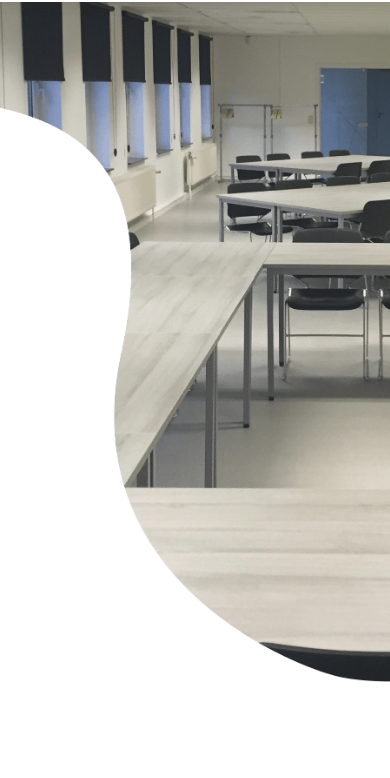
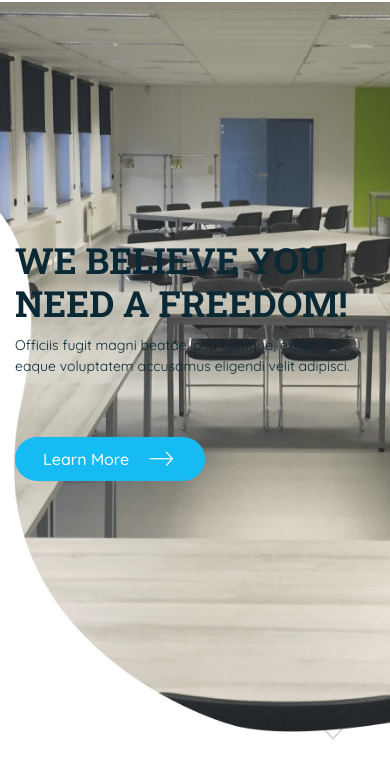
Before and after one commit to muhibbudins/uin-workshop-2018, a website: page index.html in a window 390 px wide. Shown: the part 62-840 px from the top of the page. Drawn offline with nearby package versions, Linux system fonts and the light colour scheme.

Commit message:
Create hero section

```diff
--- a/index.html
+++ b/index.html
@@ -52,6 +52,20 @@
     </div>
   </nav>
 
+  <!-- Hero -->
+  <div class="hero">
+    <div class="container">
+      <div class="hero-title title title-huge">
+        WE BELIEVE YOU NEED A FREEDOM!
+      </div>
+      <div class="hero-description">
+        Officiis fugit magni beatae ipsa cumque, explicabo eaque voluptatem accusamus eligendi velit adipisci.
+      </div>
+      <a class="btn btn-md btn-primary btn-arrow" href="#">Learn More</a>
+      <div class="arrow-divider"></div>
+    </div>
+  </div>
+
   <!-- Import vendor script -->
   <script src="https://cdnjs.cloudflare.com/ajax/libs/jquery/3.3.1/jquery.slim.min.js"></script>
   <script src="https://cdnjs.cloudflare.com/ajax/libs/popper.js/1.14.0/umd/popper.min.js"></script>
--- /dev/null
+++ b/sass/components/_button.scss
@@ -0,0 +1,45 @@
+.btn {
+  position: relative;
+
+  &-primary {
+    background-color: $blue;
+    border: 0;
+    min-width: 200px;
+    padding: 10px 38px 10px 38px;
+    border-radius: 40px;
+    font-size: 16px;
+    font-weight: 500;
+    text-align: left;
+
+    &:hover {
+      background-color: darken($blue, 5%);
+    }
+    &:hover.btn-arrow:before {
+      right: 24px;
+    }
+    @media (max-width: 480px) {
+      min-width: 190px;
+      padding: 10px 28px 10px 28px;
+    }
+  }
+  &-arrow:before {
+    content: "\f3d6";
+    display: inline-block;
+    font-family: "Ionicons";
+    speak: none;
+    font-style: normal;
+    font-weight: normal;
+    font-variant: normal;
+    text-transform: none;
+    text-rendering: auto;
+    line-height: 1;
+    -webkit-font-smoothing: antialiased;
+    -moz-osx-font-smoothing: grayscale;
+    position: absolute;
+    font-size: 38px;
+    right: 32px;
+    top: 50%;
+    transform: translateY(-50%);
+    transition: right .3s ease-in-out;
+  }
+}
--- a/sass/components/_content.scss
+++ b/sass/components/_content.scss
@@ -2,15 +2,17 @@ body {
   width: 100%;
   min-height: 100vh;
   background-image: url('../../img/hero-background.png');
-  background-size: contain;
+  background-size: auto 90%;
   background-repeat: no-repeat;
   background-position: top right;
+  color: $black;
 
   @media (max-width: 768px) {
+    background-size: 100%;
     background-position: calc(100% + 300px) 0;
   }
   @media (max-width: 480px) {
-    background-position: calc(100% + 500px) -100px;
     background-size: cover;
+    background-position: calc(100% + 400px) -50px;
   }
 }
--- /dev/null
+++ b/sass/components/_hero.scss
@@ -0,0 +1,56 @@
+.hero {
+  width: 100%;
+  height: 100vh;
+  position: relative;
+  display: flex;
+  align-items: center;
+  justify-content: center;
+
+  &-title {
+    width: 60%;
+    line-height: 1.2;
+  }
+  &-description {
+    width: 50%;
+    margin-top: 10px;
+    font-size: 16px;
+    margin-bottom: 60px;
+  }
+  &:before {
+    content: '';
+    width: 20px;
+    height: 36px;
+    background-image: url('../../img/arrow.svg');
+    background-repeat: no-repeat;
+    background-size: cover;
+    position: absolute;
+    bottom: 5%;
+    left: 12%;
+  }
+  @media (max-width: 768px) {
+    height: 80vh;
+
+    &-title {
+      width: 80%;
+    }
+    &-description {
+      width: 80%;
+    }
+    &:before {
+      bottom: 5%;
+      right: 12%;
+      left: auto;
+    }
+  }
+  @media (max-width: 480px) {
+    height: 100vh;
+
+    &-title {
+      width: 100%;
+    }
+    &-description {
+      width: 100%;
+      font-size: 14px;
+    }
+  }
+}
--- a/sass/components/_navbar.scss
+++ b/sass/components/_navbar.scss
@@ -7,7 +7,11 @@
     }
     &-link {
       font-size: 16px;
-      color: $white;
+      color: transparentize($white, .2);
+
+      &:hover {
+        color: $white;
+      }
     }
     &-item .btn {
       padding: 8px 28px;
@@ -17,6 +21,10 @@
       font-size: 14px;
       color: $white;
       border: 0;
+
+      &:hover {
+        background-color: darken($orange, 5%);
+      }
     }
   }
   .navbar-brand {
--- a/sass/main.scss
+++ b/sass/main.scss
@@ -3,4 +3,6 @@
   './helper/variables',
 
   './components/content',
-  './components/navbar';
+  './components/navbar',
+  './components/button',
+  './components/hero';
```
Also changed, not shown: dist/css/theme-skeleton.min.css, img/arrow.svg (added), 1 other file.
